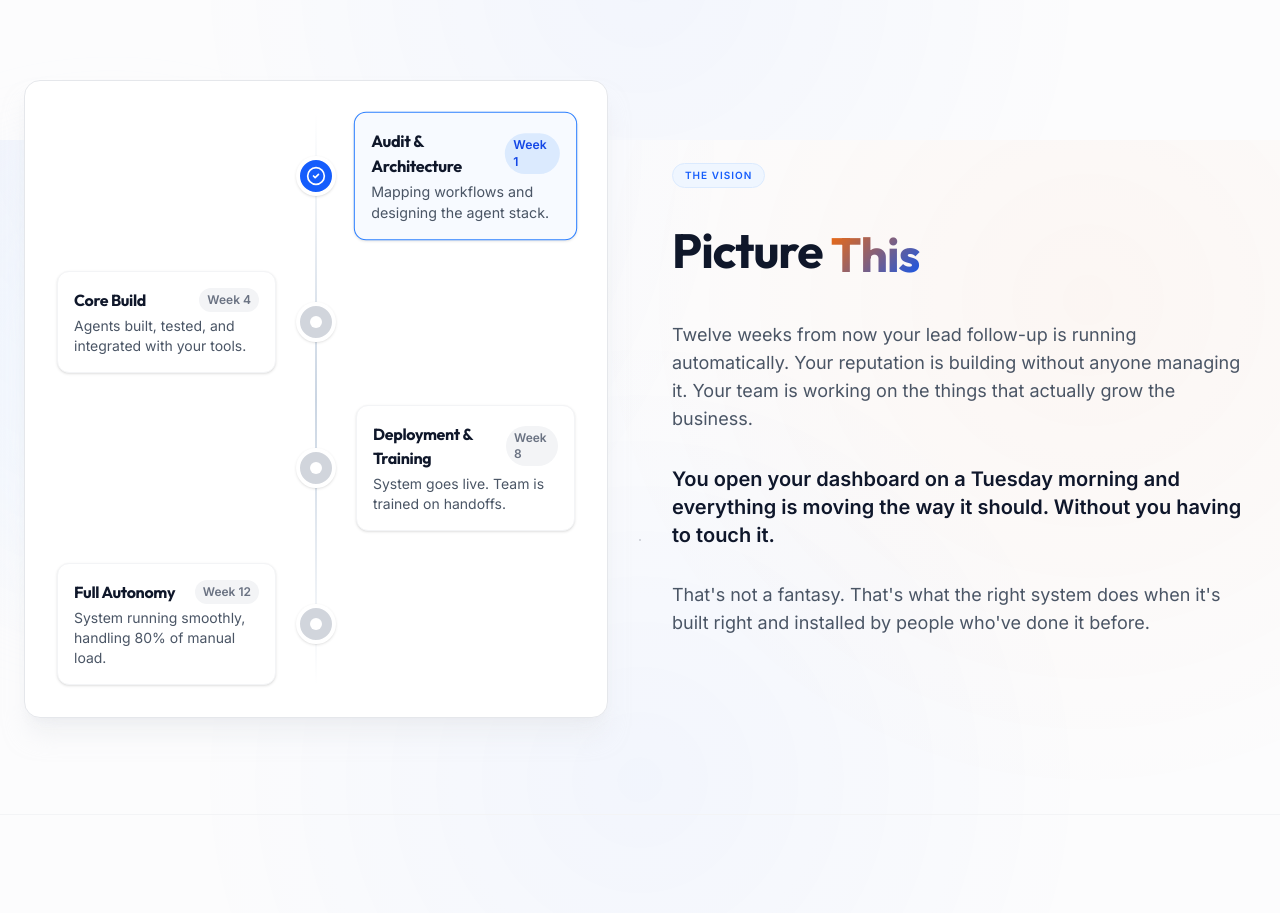
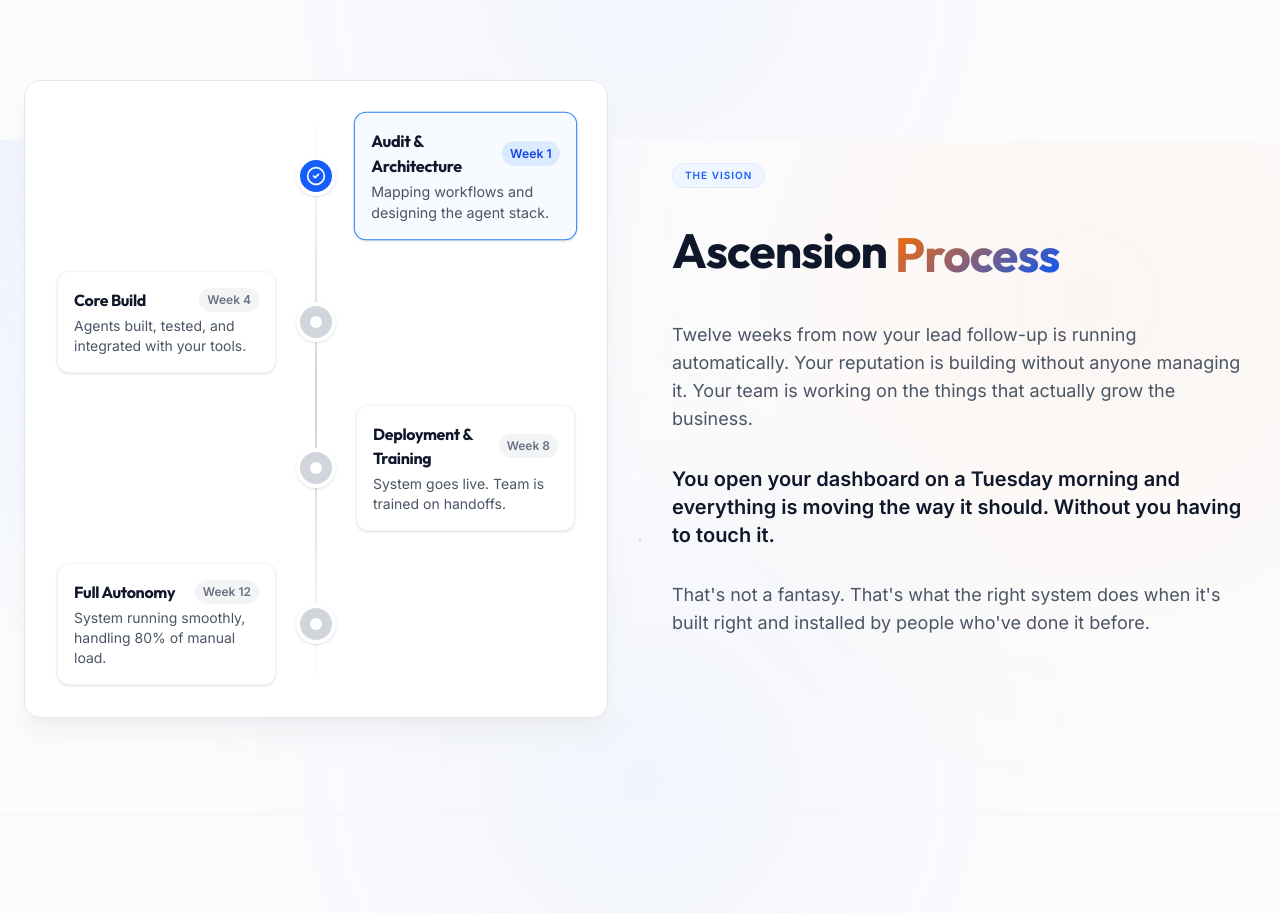
Before and after one commit to Abecks77/Ascension-Agents-, a React (Vite) app: page / in a window 1280 px wide. Shown: the part 9460-10373 px from the top of the page. Built offline with nearby package versions, Linux system fonts and the light colour scheme.

Commit message:
feat: Update vision section heading
Changes the heading in the "The Vision" section from "Picture This" to "Ascension Process" to better reflect the application's focus on automated business processes.

```diff
--- a/src/Sections.tsx
+++ b/src/Sections.tsx
@@ -1023,7 +1023,7 @@ export const PictureThis = () => {
         <div className="grid lg:grid-cols-2 gap-12 lg:gap-16 items-center">
           <FadeIn className="lg:order-2 w-full">
             <div className="inline-flex items-center gap-2 px-3 py-1 rounded-full bg-blue-50 border border-blue-100 text-[10px] font-bold text-blue-600 uppercase tracking-widest mb-8">The Vision</div>
-            <h2 className="text-2xl sm:text-4xl md:text-5xl font-bold mb-8 text-slate-900 leading-tight break-words">Picture <span className="text-gradient">This</span></h2>
+            <h2 className="text-2xl sm:text-4xl md:text-5xl font-bold mb-8 text-slate-900 leading-tight break-words">Ascension <span className="text-gradient">Process</span></h2>
             <div className="space-y-6 text-lg text-gray-600">
               <p>Twelve weeks from now your lead follow-up is running automatically. Your reputation is building without anyone managing it. Your team is working on the things that actually grow the business.</p>
               <p className="font-bold text-xl text-slate-900 my-8">You open your dashboard on a Tuesday morning and everything is moving the way it should. Without you having to touch it.</p>
@@ -1043,7 +1043,7 @@ export const PictureThis = () => {
                     <div className={`w-[calc(100%-4rem)] md:w-[calc(50%-2.5rem)] p-4 rounded-xl border shadow-sm transition-all duration-300 cursor-pointer ${timeline === i ? 'border-blue-500 bg-blue-50/50 scale-[1.02]' : 'border-gray-100 bg-white hover:border-gray-300'}`} onClick={() => setTimeline(i)}>
                       <div className="flex items-center justify-between mb-1">
                         <h4 className="font-bold text-slate-900">{milestone.title}</h4>
-                        <span className={`text-xs font-bold px-2 py-1 rounded-full ${timeline >= i ? 'bg-blue-100 text-blue-700' : 'bg-gray-100 text-gray-500'}`}>{milestone.week}</span>
+                        <span className={`text-xs font-bold px-2 py-1 rounded-full whitespace-nowrap ${timeline >= i ? 'bg-blue-100 text-blue-700' : 'bg-gray-100 text-gray-500'}`}>{milestone.week}</span>
                       </div>
                       <p className="text-sm text-gray-600">{milestone.desc}</p>
                     </div>
```
